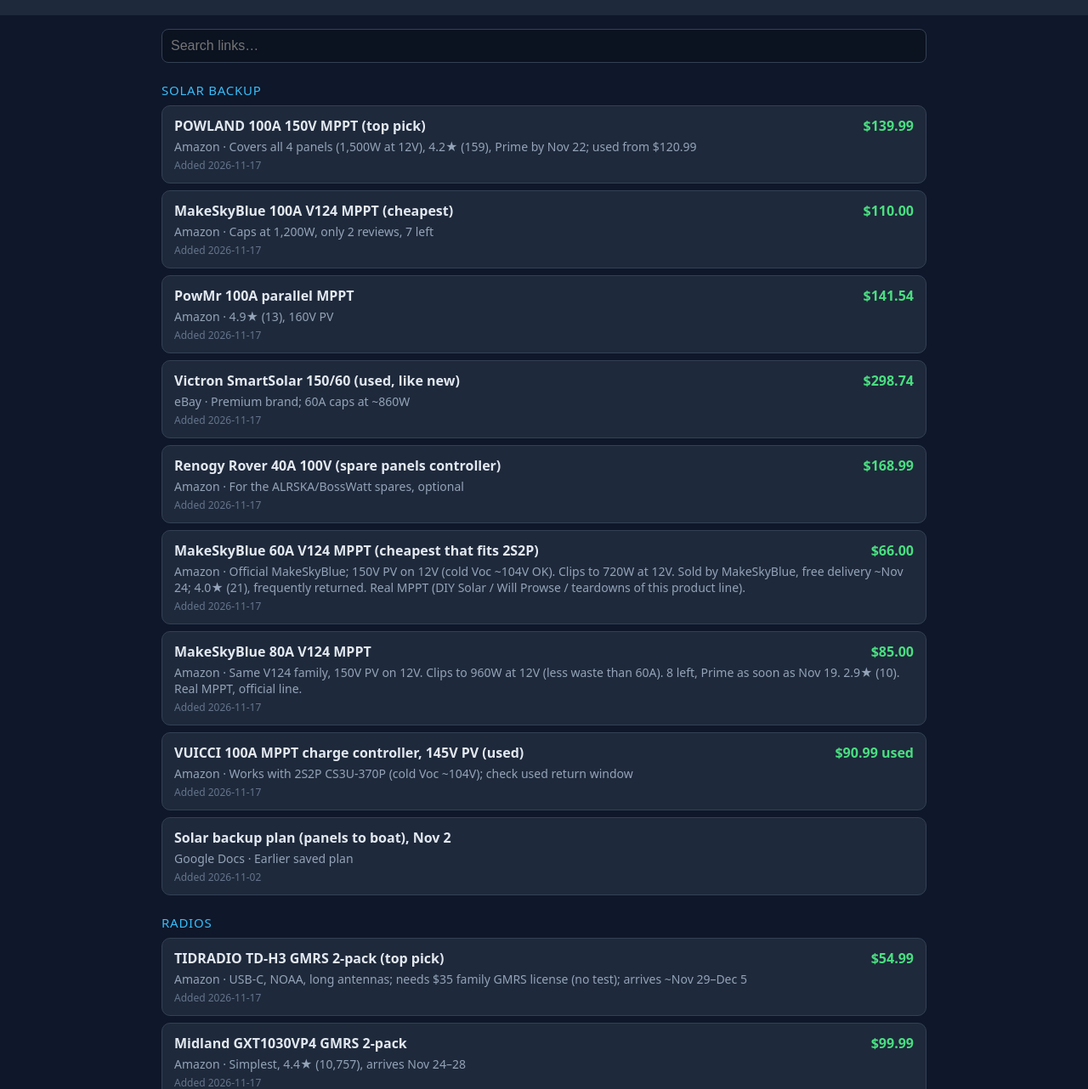
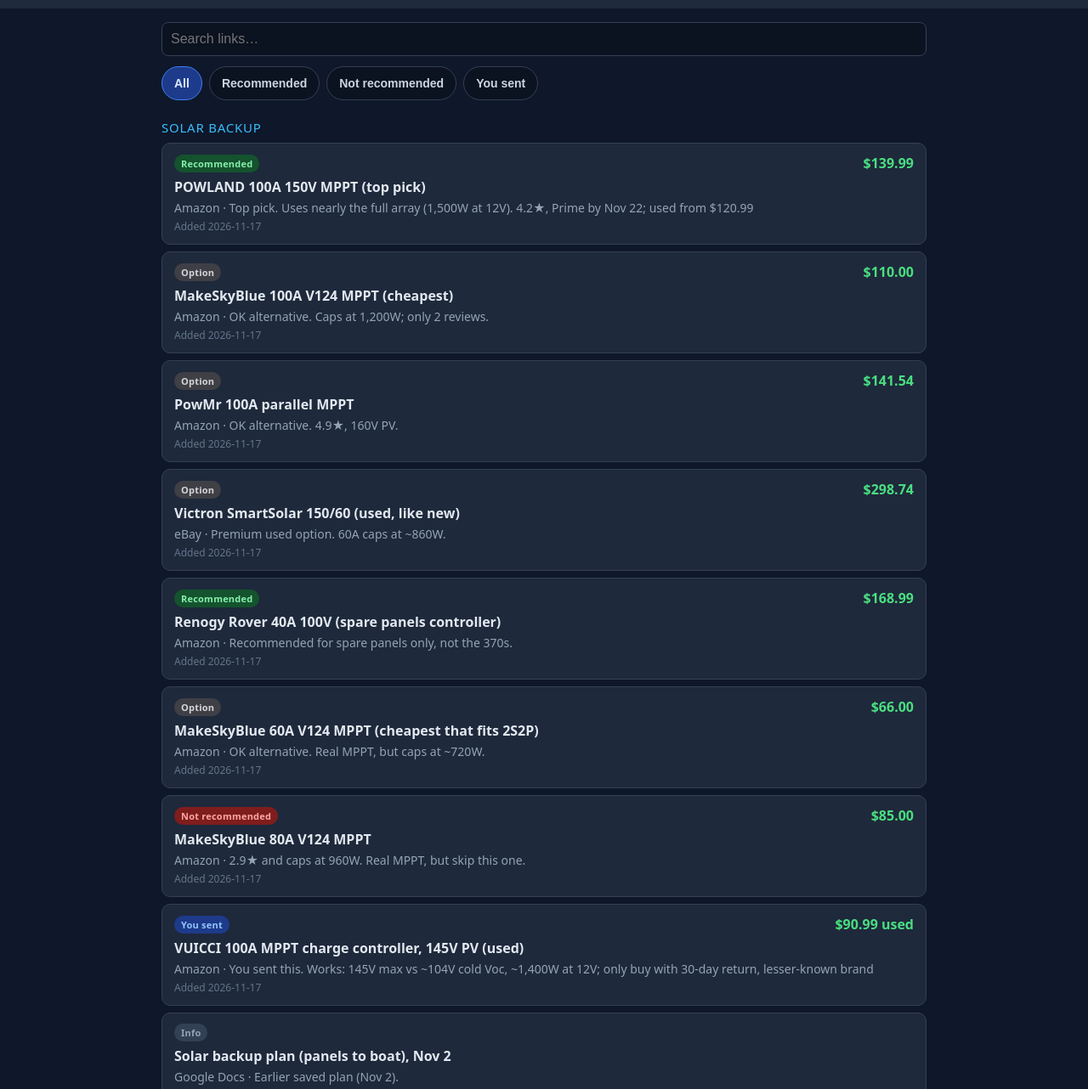
Before and after one commit to westonwhite/grok-links, a plain HTML site: page index.html in a window 1280 px wide. Shown: the part 74-1356 px from the top of the page at 85% size. Drawn offline with Linux system fonts and the light colour scheme.

Commit message:
Add verdict badges and filters to links site
Tag every link as recommended, not recommended, option, info, or yours, and show a colored badge plus All/Recommended/Not recommended/You sent filters.

```diff
--- a/index.html
+++ b/index.html
@@ -3,28 +3,48 @@
 <title>Weston's Links from Grok</title>
 <style>
 body{font-family:system-ui,-apple-system,Segoe UI,Roboto,sans-serif;margin:0;background:#0f172a;color:#e2e8f0}
-header{padding:20px 16px;background:#1e293b;position:sticky;top:0}
+header{padding:20px 16px 12px;background:#1e293b;position:sticky;top:0;z-index:2}
 h1{margin:0;font-size:22px}small{color:#94a3b8}
 main{max-width:900px;margin:0 auto;padding:16px}
 input{width:100%;padding:10px;border-radius:8px;border:1px solid #334155;background:#0b1220;color:#e2e8f0;font-size:16px;box-sizing:border-box}
+.filters{display:flex;flex-wrap:wrap;gap:8px;margin-top:12px}
+.filters button{appearance:none;border:1px solid #334155;background:#0b1220;color:#cbd5e1;border-radius:999px;padding:8px 14px;font-size:14px;font-weight:600;cursor:pointer;min-height:40px}
+.filters button.on{background:#1e3a8a;border-color:#3b82f6;color:#dbeafe}
 .cat{margin-top:22px;font-size:15px;color:#38bdf8;text-transform:uppercase;letter-spacing:.05em}
 .card{display:block;background:#1e293b;border-radius:10px;padding:12px 14px;margin:8px 0;text-decoration:none;color:inherit;border:1px solid #334155}
 .card:hover{border-color:#38bdf8}
-.t{font-weight:600;font-size:16px}.p{color:#4ade80;font-weight:600;float:right}
+.top{display:flex;align-items:center;justify-content:space-between;gap:8px;margin-bottom:6px}
+.t{font-weight:600;font-size:16px}.p{color:#4ade80;font-weight:600;white-space:nowrap}
 .n{color:#94a3b8;font-size:14px;margin-top:4px}.d{color:#64748b;font-size:12px;margin-top:4px}
+.badge{display:inline-block;font-size:11px;font-weight:700;padding:3px 8px;border-radius:999px;letter-spacing:.02em;white-space:nowrap}
+.badge.recommended{background:#14532d;color:#86efac}
+.badge.not-recommended{background:#7f1d1d;color:#fca5a5}
+.badge.option{background:#3f3f46;color:#d4d4d8}
+.badge.yours{background:#1e3a8a;color:#93c5fd}
+.badge.info{background:#334155;color:#94a3b8}
 </style></head><body>
 <header><h1>Links from Grok</h1><small id="upd">Loading…</small></header>
 <main><input id="q" placeholder="Search links…">
+<div class="filters" id="filters">
+<button type="button" data-v="" class="on">All</button>
+<button type="button" data-v="recommended">Recommended</button>
+<button type="button" data-v="not recommended">Not recommended</button>
+<button type="button" data-v="yours">You sent</button>
+</div>
 <div id="list"></div></main>
 <script>
-let data=[];
+let data=[],filter='';
+const labels={recommended:'Recommended','not recommended':'Not recommended',option:'Option',yours:'You sent',info:'Info'};
+const cls={recommended:'recommended','not recommended':'not-recommended',option:'option',yours:'yours',info:'info'};
 function esc(s){return String(s||'').replace(/[&<>"]/g,c=>({'&':'&amp;','<':'&lt;','>':'&gt;','"':'&quot;'}[c]))}
 function render(){const q=document.getElementById('q').value.toLowerCase();const el=document.getElementById('list');el.innerHTML='';
-const items=data.filter(i=>!q||JSON.stringify(i).toLowerCase().includes(q));const cats={};
+const items=data.filter(i=>(!filter||i.verdict===filter)&&(!q||JSON.stringify(i).toLowerCase().includes(q)));const cats={};
 items.forEach(i=>{(cats[i.category||'Other']=cats[i.category||'Other']||[]).push(i)});
 for(const c in cats){el.insertAdjacentHTML('beforeend',`<div class="cat">${esc(c)}</div>`);
-cats[c].forEach(i=>el.insertAdjacentHTML('beforeend',`<a class="card" href="${esc(i.url)}" target="_blank" rel="noopener"><span class="p">${esc(i.price)}</span><div class="t">${esc(i.title)}</div><div class="n">${esc(i.store)}${i.note?' · '+esc(i.note):''}</div><div class="d">Added ${esc(i.added)}</div></a>`))}
+cats[c].forEach(i=>{const v=i.verdict||'';const badge=v?`<span class="badge ${cls[v]||'option'}">${esc(labels[v]||v)}</span>`:'';
+el.insertAdjacentHTML('beforeend',`<a class="card" href="${esc(i.url)}" target="_blank" rel="noopener"><div class="top">${badge}<span class="p">${esc(i.price)}</span></div><div class="t">${esc(i.title)}</div><div class="n">${esc(i.store)}${i.note?' · '+esc(i.note):''}</div><div class="d">Added ${esc(i.added)}</div></a>`)})}
 if(!items.length)el.innerHTML='<p>No links yet.</p>'}
 fetch('links.json?'+Date.now()).then(r=>r.json()).then(j=>{data=(j.links||[]).sort((a,b)=>(b.added||'').localeCompare(a.added||''));document.getElementById('upd').textContent='Updated '+(j.updated||'');render()});
 document.getElementById('q').oninput=render;
+document.getElementById('filters').onclick=e=>{const b=e.target.closest('button');if(!b)return;filter=b.dataset.v||'';[...document.getElementById('filters').children].forEach(x=>x.classList.toggle('on',x===b));render()};
 </script></body></html>
--- a/links.json
+++ b/links.json
@@ -7,7 +7,8 @@
    "store": "Amazon",
    "price": "$139.99",
    "url": "https://www.amazon.com/dp/B0CDC9M1HJ",
-   "note": "Covers all 4 panels (1,500W at 12V), 4.2★ (159), Prime by Nov 22; used from $120.99",
+   "verdict": "recommended",
+   "note": "Top pick. Uses nearly the full array (1,500W at 12V). 4.2★, Prime by Nov 22; used from $120.99",
    "added": "2026-11-17"
   },
   {
@@ -16,7 +17,8 @@
    "store": "Amazon",
    "price": "$110.00",
    "url": "https://www.amazon.com/dp/B0G5P3XJ3S",
-   "note": "Caps at 1,200W, only 2 reviews, 7 left",
+   "verdict": "option",
+   "note": "OK alternative. Caps at 1,200W; only 2 reviews.",
    "added": "2026-11-17"
   },
   {
@@ -25,7 +27,8 @@
    "store": "Amazon",
    "price": "$141.54",
    "url": "https://www.amazon.com/dp/B0D7CFXYKX",
-   "note": "4.9★ (13), 160V PV",
+   "verdict": "option",
+   "note": "OK alternative. 4.9★, 160V PV.",
    "added": "2026-11-17"
   },
   {
@@ -34,7 +37,8 @@
    "store": "eBay",
    "price": "$298.74",
    "url": "https://www.ebay.com/itm/127703206732",
-   "note": "Premium brand; 60A caps at ~860W",
+   "verdict": "option",
+   "note": "Premium used option. 60A caps at ~860W.",
    "added": "2026-11-17"
   },
   {
@@ -43,7 +47,8 @@
    "store": "Amazon",
    "price": "$168.99",
    "url": "https://www.amazon.com/dp/B01MSYGZGI",
-   "note": "For the ALRSKA/BossWatt spares, optional",
+   "verdict": "recommended",
+   "note": "Recommended for spare panels only, not the 370s.",
    "added": "2026-11-17"
   },
   {
@@ -52,7 +57,8 @@
    "store": "Amazon",
    "price": "$54.99",
    "url": "https://www.amazon.com/dp/B0CQ4P91DF",
-   "note": "USB-C, NOAA, long antennas; needs $35 family GMRS license (no test); arrives ~Nov 29–Dec 5",
+   "verdict": "recommended",
+   "note": "Top GMRS pick. USB-C, NOAA; needs a $35 family license (no test).",
    "added": "2026-11-17"
   },
   {
@@ -61,7 +67,8 @@
    "store": "Amazon",
    "price": "$99.99",
    "url": "https://www.amazon.com/dp/B013QIFCLE",
-   "note": "Simplest, 4.4★ (10,757), arrives Nov 24–28",
+   "verdict": "option",
+   "note": "Simplest GMRS option. 4.4★.",
    "added": "2026-11-17"
   },
   {
@@ -70,7 +77,8 @@
    "store": "Radioddity",
    "price": "$59.99",
    "url": "https://www.radioddity.com/products/radioddity-gm-30-2-pack",
-   "note": "CHIRP programmable; shipping not confirmed",
+   "verdict": "option",
+   "note": "OK GMRS alternative. CHIRP programmable.",
    "added": "2026-11-17"
   },
   {
@@ -79,7 +87,8 @@
    "store": "Amazon",
    "price": "$54.34",
    "url": "https://www.amazon.com/dp/B0CZ97PH4P",
-   "note": "Ham radio; each person needs a Technician license to transmit",
+   "verdict": "option",
+   "note": "Needs a Technician ham license to transmit.",
    "added": "2026-11-17"
   },
   {
@@ -88,7 +97,8 @@
    "store": "Google Docs",
    "price": "",
    "url": "https://docs.google.com/document/d/1evhlPlea3wgPv0GFaWFyISC08ss_s_t4bPC1TpFVmKk/edit?usp=drivesdk",
-   "note": "Earlier saved plan",
+   "verdict": "info",
+   "note": "Earlier saved plan (Nov 2).",
    "added": "2026-11-02"
   },
   {
@@ -97,7 +107,8 @@
    "store": "Walmart",
    "price": "$69.94",
    "url": "https://www.walmart.com/ip/20087201301",
-   "note": "8 cameras, up to 1TB microSD (not included); sold by ReolinkUSOnline, fulfilled by Walmart, free shipping. Official HA Reolink integration bridge for battery/solar cams.",
+   "verdict": "recommended",
+   "note": "Cheapest hub that works with your solar cams and Home Assistant. microSD not included.",
    "added": "2026-11-17"
   },
   {
@@ -106,7 +117,8 @@
    "store": "Newegg",
    "price": "$79.99",
    "url": "https://www.newegg.com/p/35A-008Y-00001",
-   "note": "Same Mini, sold/shipped by ReolinkUS. microSD not included.",
+   "verdict": "option",
+   "note": "Same Mini as Walmart, slightly more expensive. microSD not included.",
    "added": "2026-11-17"
   },
   {
@@ -115,7 +127,8 @@
    "store": "Amazon",
    "price": "$134.99",
    "url": "https://www.amazon.com/dp/B0DP9MYNQ5",
-   "note": "In stock; 2x512GB SD slots (card not included). HA-tested. Alternative to Mini if you want more local storage.",
+   "verdict": "option",
+   "note": "More local storage if you need it. HA-tested.",
    "added": "2026-11-17"
   },
   {
@@ -124,7 +137,8 @@
    "store": "Amazon",
    "price": "$219.99",
    "url": "https://www.amazon.com/dp/B0GK18FCC3",
-   "note": "In stock; up to 12 cameras, 16TB HDD bay and HDMI (drive not included). Overkill unless you want 24/7 HDD recording.",
+   "verdict": "not recommended",
+   "note": "Overkill unless you want 24/7 HDD recording.",
    "added": "2026-11-17"
   },
   {
@@ -133,7 +147,8 @@
    "store": "Amazon",
    "price": "$66.00",
    "url": "https://www.amazon.com/dp/B0FN7TYXMQ",
-   "note": "Official MakeSkyBlue; 150V PV on 12V (cold Voc ~104V OK). Clips to 720W at 12V. Sold by MakeSkyBlue, free delivery ~Nov 24; 4.0★ (21), frequently returned. Real MPPT (DIY Solar / Will Prowse / teardowns of this product line).",
+   "verdict": "option",
+   "note": "OK alternative. Real MPPT, but caps at ~720W.",
    "added": "2026-11-17"
   },
   {
@@ -142,7 +157,8 @@
    "store": "Amazon",
    "price": "$85.00",
    "url": "https://www.amazon.com/dp/B0FN7YWMX6",
-   "note": "Same V124 family, 150V PV on 12V. Clips to 960W at 12V (less waste than 60A). 8 left, Prime as soon as Nov 19. 2.9★ (10). Real MPPT, official line.",
+   "verdict": "not recommended",
+   "note": "2.9★ and caps at 960W. Real MPPT, but skip this one.",
    "added": "2026-11-17"
   },
   {
@@ -151,7 +167,9 @@
    "store": "Amazon",
    "price": "$90.99 used",
    "url": "https://www.amazon.com/dp/B0H7XX3F5Z?th=1",
-   "note": "Works with 2S2P CS3U-370P (cold Voc ~104V); check used return window",
+   "verdict": "yours",
+   "from": "Weston",
+   "note": "You sent this. Works: 145V max vs ~104V cold Voc, ~1,400W at 12V; only buy with 30-day return, lesser-known brand",
    "added": "2026-11-17"
   }
  ]
```
